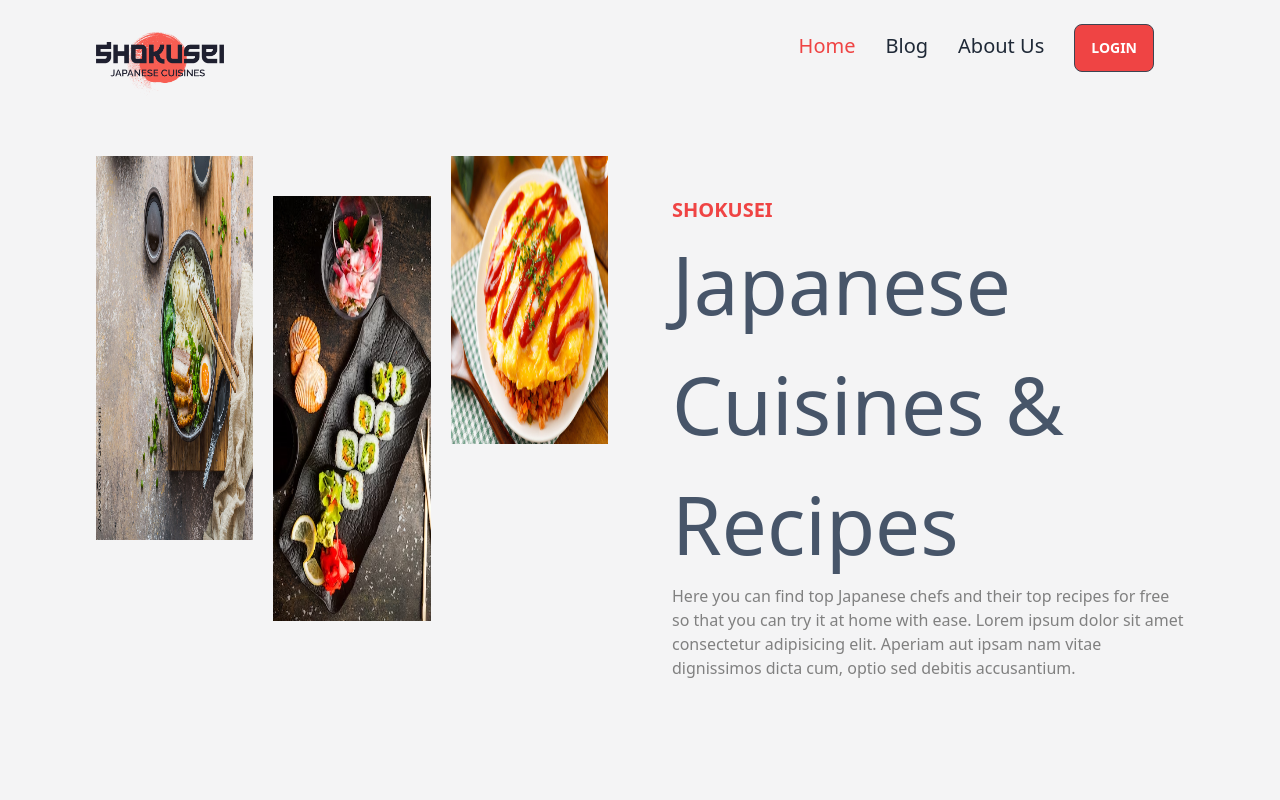
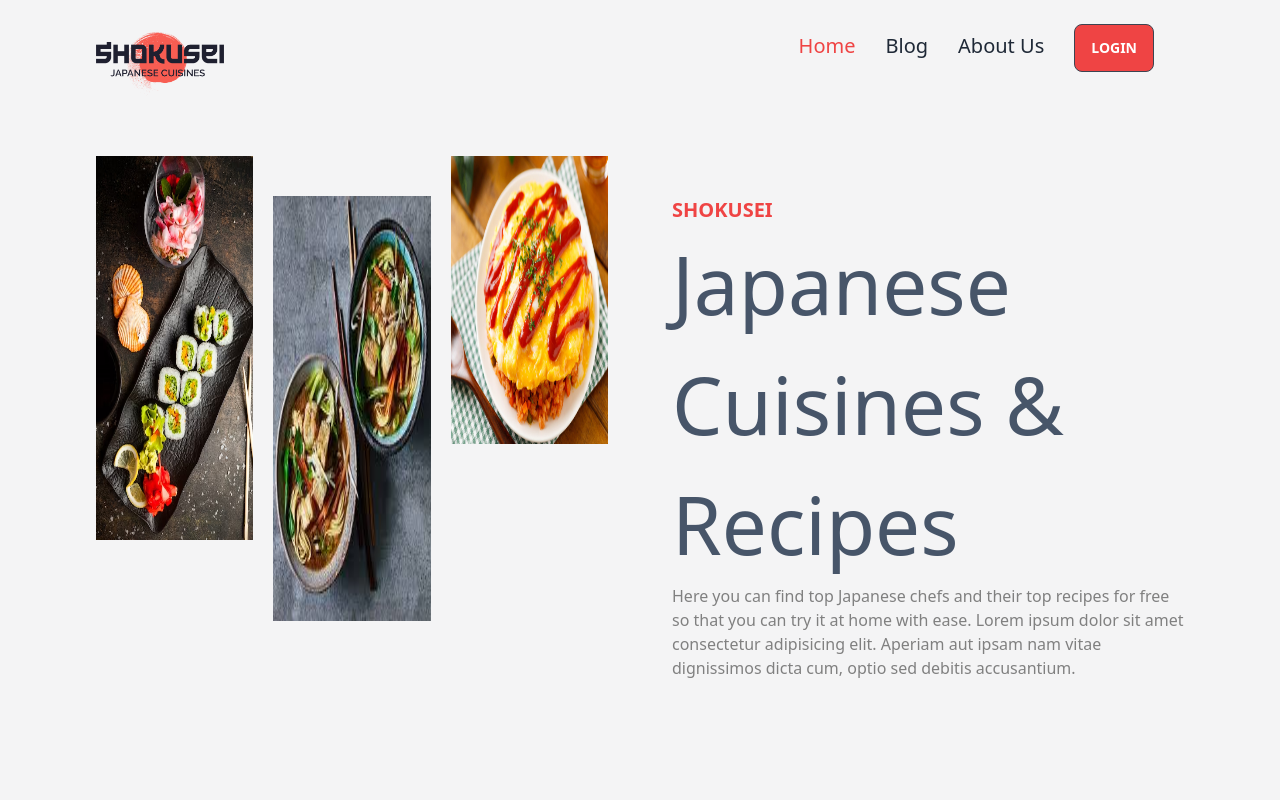
Before and after one commit to Ornob121/Shokusei-client-side, a React (Vite) app: page / in a window 1280 px wide. Shown: the top 800 px of the page. Built offline with nearby package versions, Linux system fonts and the light colour scheme.

Commit message:
banner fixed

```diff
--- a/src/components/Home/Home.jsx
+++ b/src/components/Home/Home.jsx
@@ -3,6 +3,7 @@ import Banner from "../Banner/Banner";
 import home1 from "../../../public/home1.png";
 import home2 from "../../../public/home2.png";
 import home3 from "../../../public/home3.png";
+import chef from "../../../public/chef.png";
 
 const Home = () => {
   return (
@@ -11,11 +12,11 @@ const Home = () => {
         <div className="bg-zinc-100 pt-[100px] pb-[150px] px-24 grid grid-cols-2 gap-16">
           <div className="grid grid-cols-3 gap-5 banner-home">
             <img
-              className="w-auto h-96 relative bottom-10"
-              src={home1}
+              className=" w-auto h-96 relative bottom-10"
+              src={home2}
               alt=""
             />
-            <img className="w-auto h-[425px]" src={home2} alt="" />
+            <img className="w-auto h-[425px]" src={home1} alt="" />
             <img
               className="w-auto h-72 relative bottom-10"
               src={home3}
```
Also changed, not shown: public/chef.png (added), public/home1.png.
